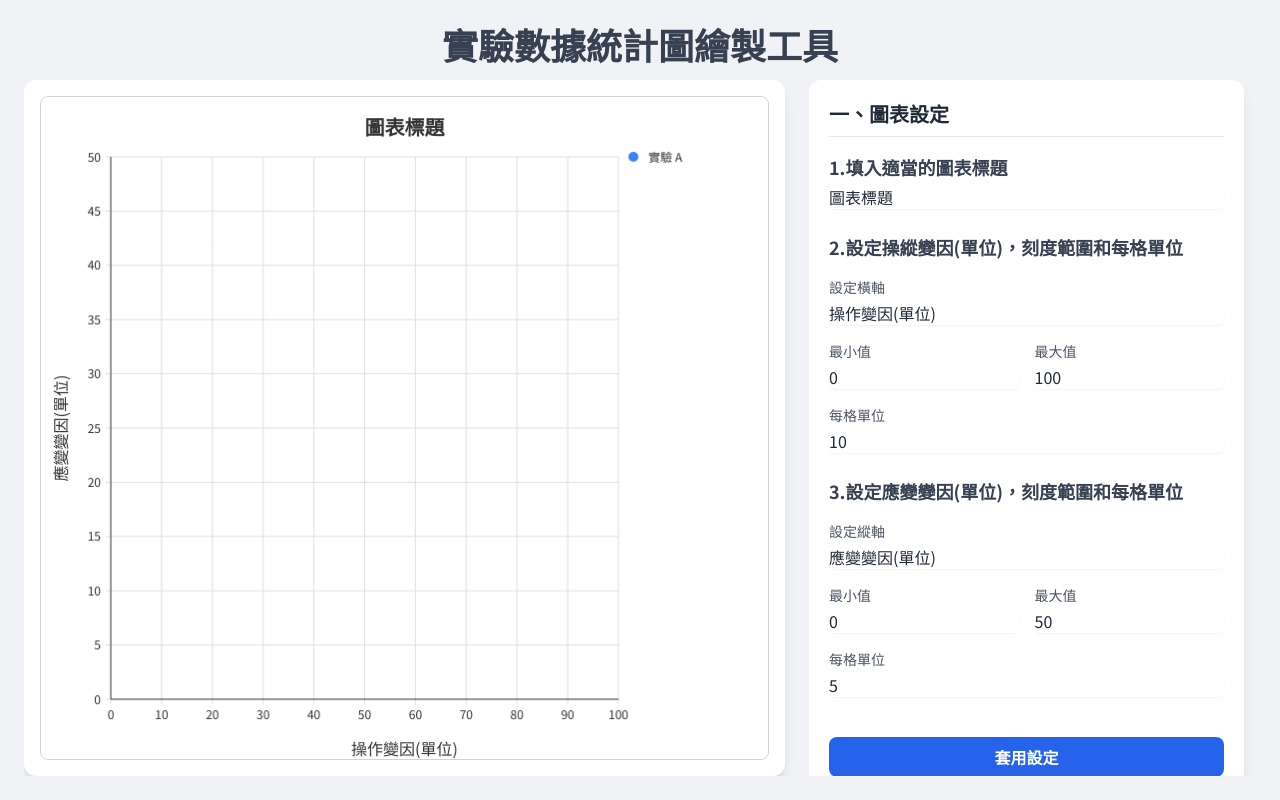
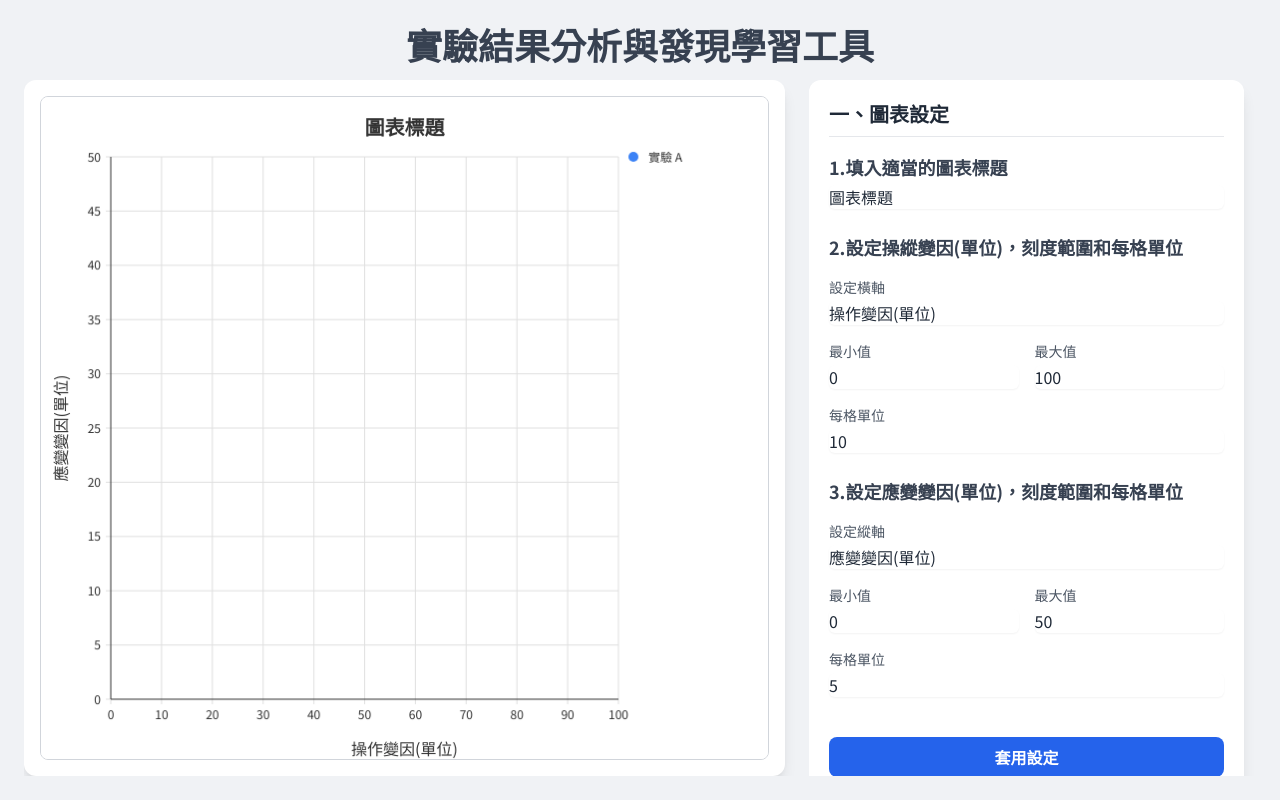
Before and after one commit to jjpong/LearningAssist, a plain HTML site: page graphy.html in a window 1280 px wide. Drawn offline with nearby package versions, Linux system fonts and the light colour scheme.

Commit message:
Update graphy.html

```diff
--- a/graphy.html
+++ b/graphy.html
@@ -3,7 +3,7 @@
 <head>
     <meta charset="UTF-8">
     <meta name="viewport" content="width=device-width, initial-scale=1.0, user-scalable=no">
-    <title>實驗數據統計圖繪製工具</title>
+    <title>實驗結果分析與發現學習工具</title>
     <script src="https://cdn.tailwindcss.com"></script>
     <style>
         /* 使用 Google Fonts 的 Noto Sans TC 字體 */
@@ -32,7 +32,7 @@
     <div class="h-screen flex flex-col p-4 lg:p-6 gap-4">
         <!-- 應用程式標題 (固定高度) -->
         <header class="text-center flex-shrink-0">
-            <h1 class="text-3xl lg:text-4xl font-bold text-gray-700">實驗數據統計圖繪製工具</h1>
+            <h1 class="text-3xl lg:text-4xl font-bold text-gray-700">實驗結果分析與發現學習工具</h1>
         </header>
 
         <!-- 主內容區 (填滿剩餘空間) -->
```
